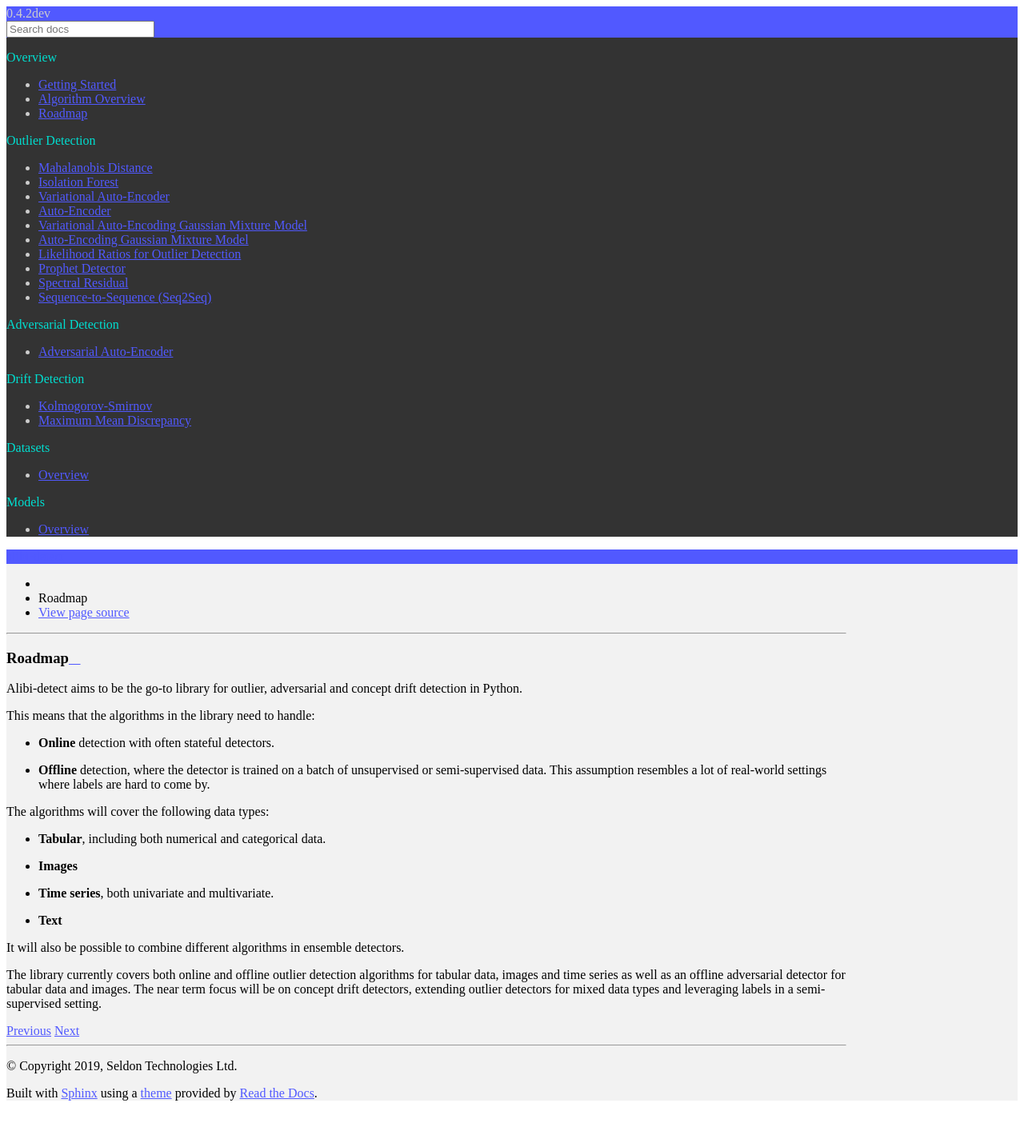
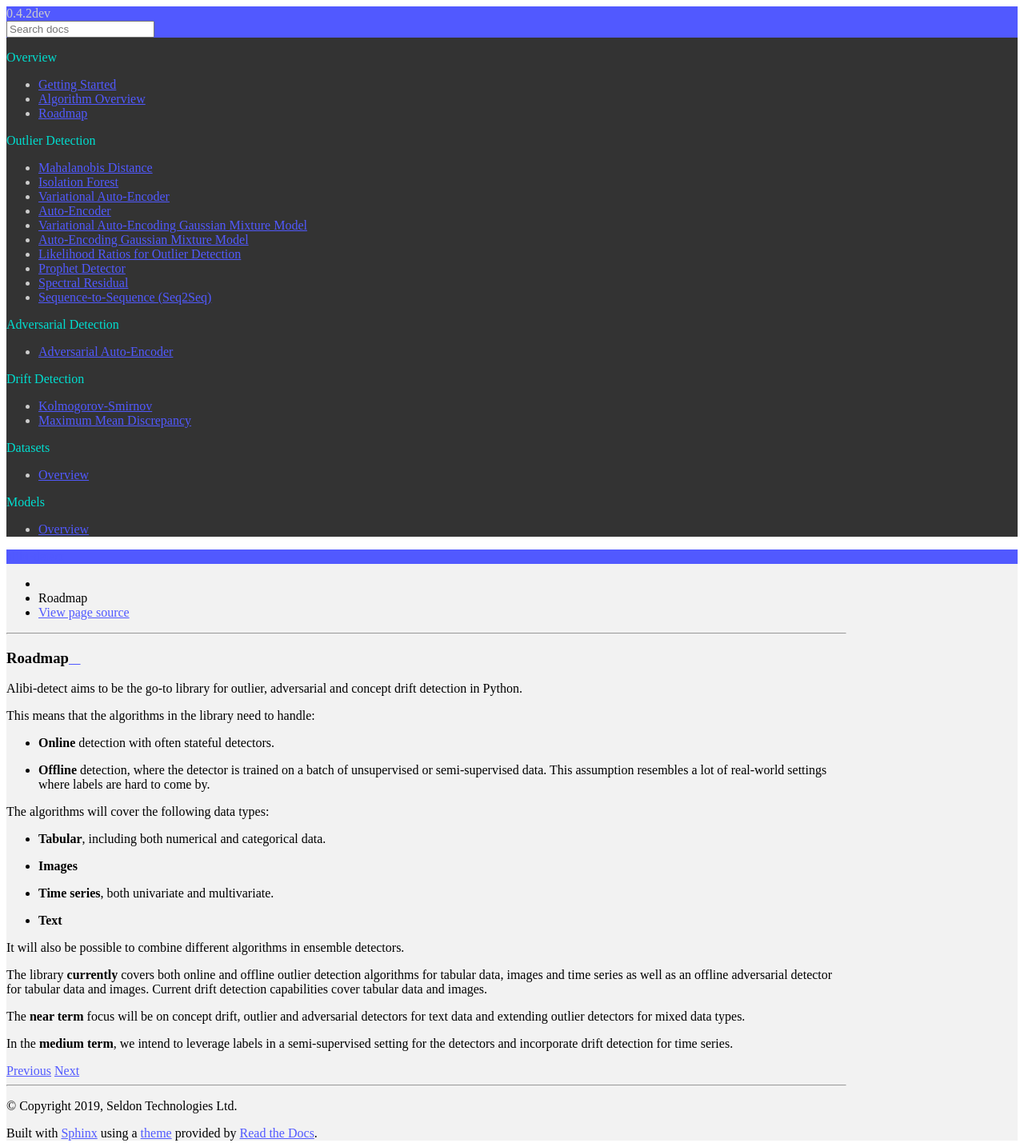
Before and after one commit to SeldonIO/alibi-detect, a Sphinx documentation site: the page built from doc/source/overview/roadmap.md, in a window 1280 px wide. Shown: the whole page at 80% size. Built offline with Sphinx 7.4.7 and the Read the Docs theme 2.0.0, drawn with Linux system fonts in a browser that asks for light colours; pages that are not in the unit, such as notebooks, are missing from menus; before the commit the page ends 1384 px from its top, so only the background shows below that.

Commit message:
update roadmap

```diff
--- a/doc/source/overview/roadmap.md
+++ b/doc/source/overview/roadmap.md
@@ -14,4 +14,12 @@ The algorithms will cover the following data types:
 
 It will also be possible to combine different algorithms in ensemble detectors.
 
-The library currently covers both online and offline outlier detection algorithms for tabular data, images and time series as well as an offline adversarial detector for tabular data and images. The near term focus will be on concept drift detectors, extending outlier detectors for mixed data types and leveraging labels in a semi-supervised setting.
+The library **currently** covers both online and offline outlier detection algorithms for
+tabular data, images and time series as well as an offline adversarial detector for
+tabular data and images. Current drift detection capabilities cover tabular data and images.
+
+The **near term** focus will be on concept drift, outlier and adversarial detectors for
+text data and extending outlier detectors for mixed data types.
+
+In the **medium term**, we intend to leverage labels in a semi-supervised setting for the
+detectors and incorporate drift detection for time series.
```
